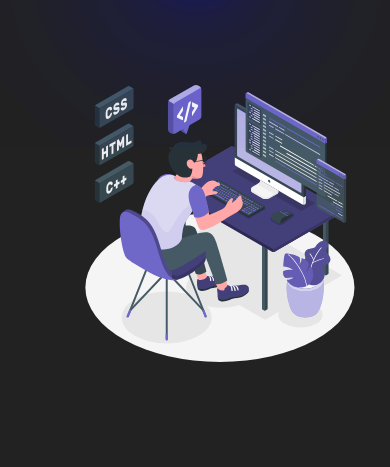
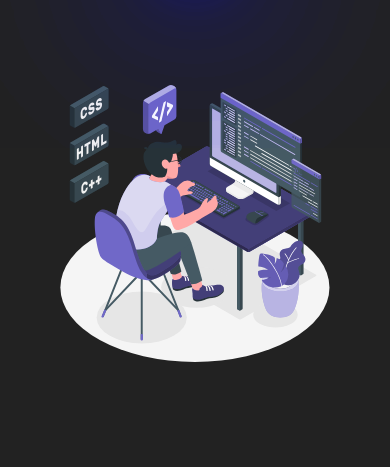
Before and after one commit to 687edf53/My_portfolio, a website: page index.html in a window 390 px wide. Shown: the part 361-828 px from the top of the page. Drawn offline with nearby package versions, Linux system fonts and the light colour scheme.

Commit message:
testing...

```diff
--- a/style.css
+++ b/style.css
@@ -336,10 +336,6 @@ hr {
     margin-top: 2rem;
   }
 
-  #home .content>img {
-    margin-right: -50px;
-  }
-
   .blur {
     right: 45%;
     transform: translateX(-50%);
@@ -351,6 +347,7 @@ hr {
   0% {
     transform: translateY(-10px);
   }
+
   100% {
     transform: translateY(5px);
   }
```
